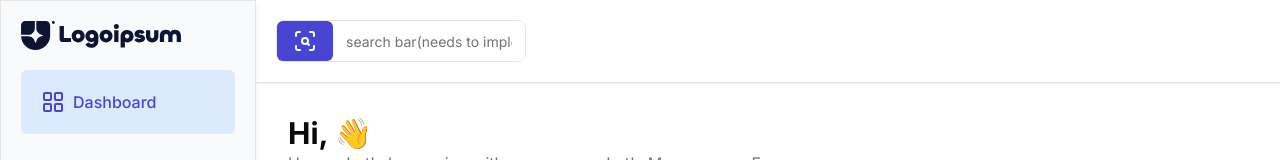
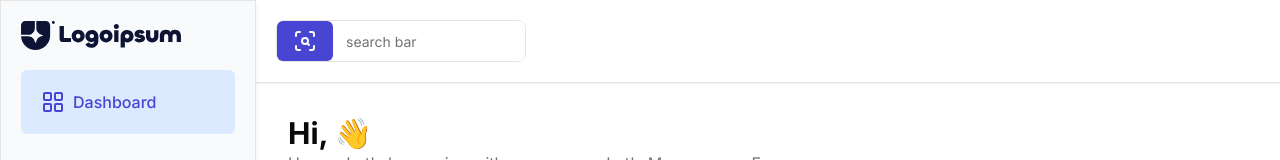
Before and after one commit to Mssskrishna/expense-tracker, a Next.js app: page /dashboard in a window 1280 px wide. Shown: the top 160 px of the page. Built offline with nearby package versions, Linux system fonts and the light colour scheme; no server answers; the database is empty.

Commit message:
search bar

```diff
--- a/app/(routes)/dashboard/_components/DashboardHeader.jsx
+++ b/app/(routes)/dashboard/_components/DashboardHeader.jsx
@@ -31,7 +31,7 @@ function DashboardHeader({ toggleSidebar }) {
           </Button>
           <Input
             className="border-transparent focus-visible:outline-none focus:ring-0"
-            placeholder="search bar(needs to implement)"
+            placeholder="search bar"
             value={searchQuery}
             onChange={handleSearch}
           />
```
